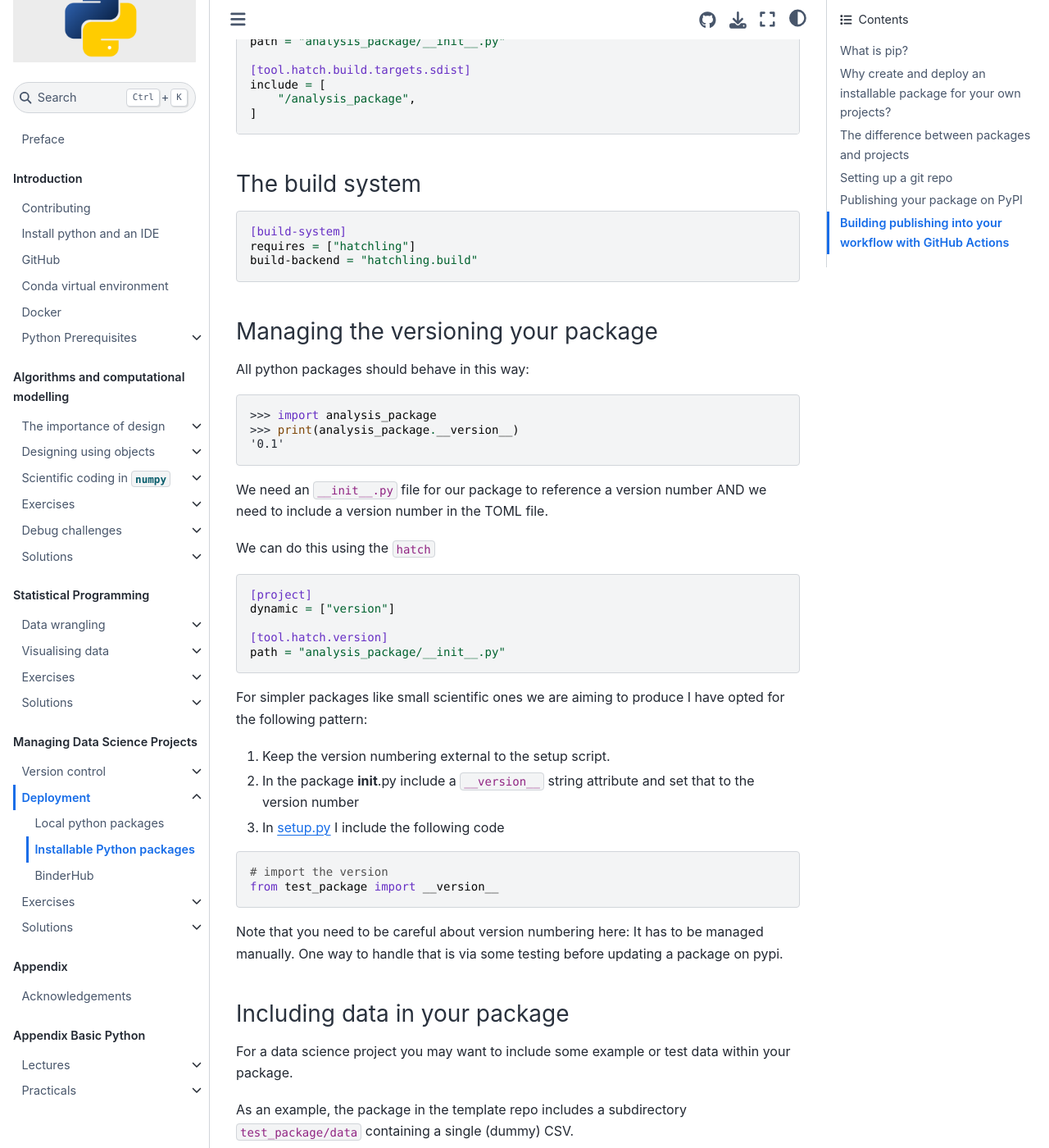
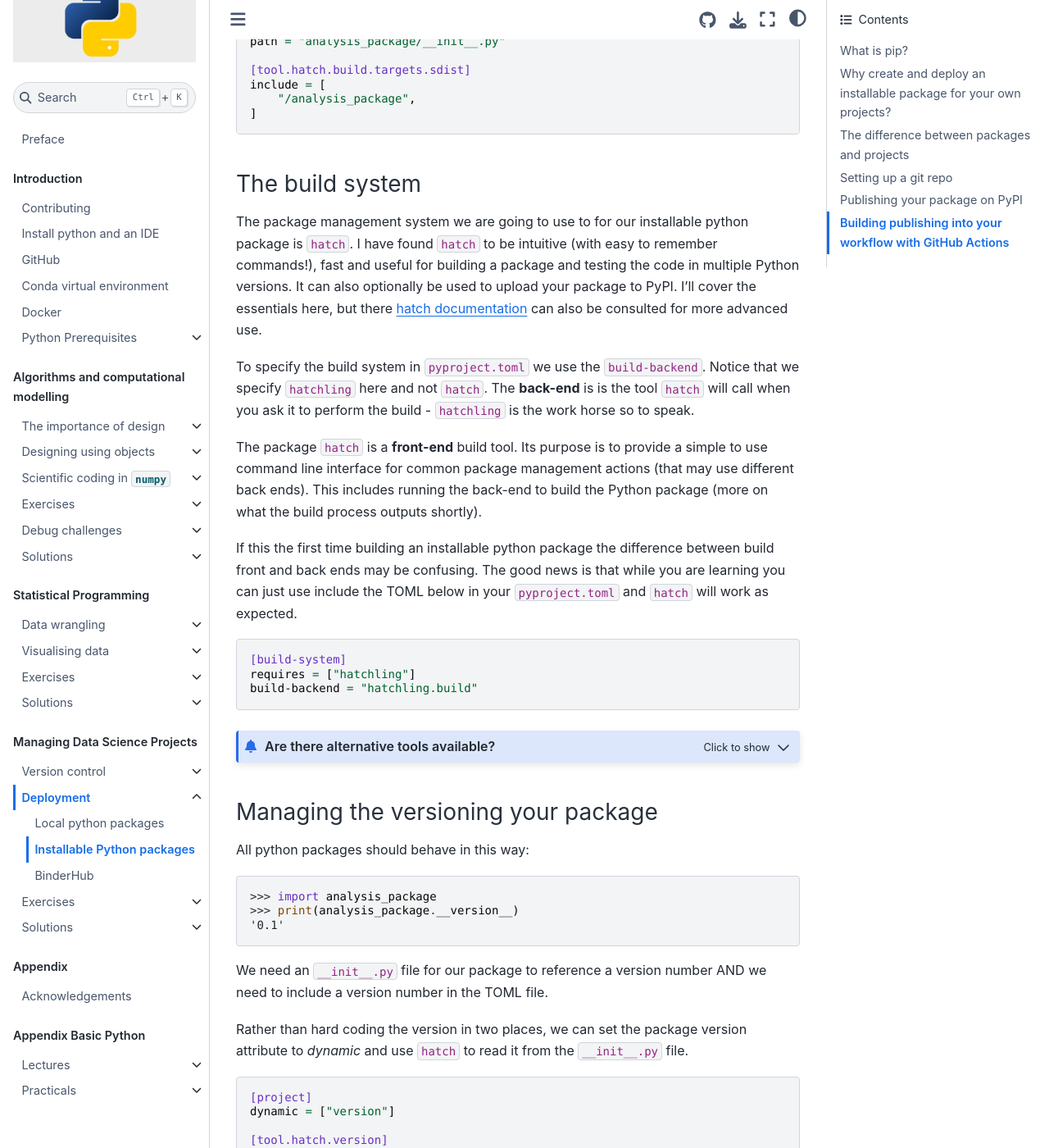
Before and after one commit to health-data-science-OR/coding-for-ml, a Jupyter Book: the page built from content/03_mgt/03_pypi/01_pypi.md, in a window 1280 px wide and 1400 px high, scrolled down 4958 px. Shown: the whole window at 82% size. Built offline with Jupyter Book 1.0.4 settings and Sphinx 7.4.7 and the Sphinx Book theme 1.1.4, drawn with Linux system fonts in a browser that asks for light colours; some of the changed text lies outside the part shown.

Commit message:
feat(packages): added build back-end + versioning

````diff
--- a/content/03_mgt/03_pypi/01_pypi.md
+++ b/content/03_mgt/03_pypi/01_pypi.md
@@ -104,7 +104,7 @@ It is entirely up to you what you include in the development environment, but I
 In prior versions of this book I included material that built an installable python package using `setuptools` + `build` and the script `setup.py` (plus several other files!).  That approach still works and is employed by many major data science packages. However, I have found that a `hatch` + `pyproject.toml` is a cleaner and simpler solution overall.  You can still access my `setuptools` materials in the archived [version 2.0.2 of the book.](https://zenodo.org/records/10016866)
 ```
 
-This is the important file for `pip` and controls the installation of your package.  TOML standards for [Tom's Obvious Minimal Language](https://toml.io/en/). In simple terms `pyproject.toml` is readable way to write down the configuration of of your package. It includes information about how what building the package and all the package "meta-data" e.g. name, version, description. I've included a reusable template in the repo that can be used to edit.  Let's take a look at the full file and break it down.
+This is the important file for `pip` and controls the installation of your package.  TOML standards for [Tom's Obvious Minimal Language](https://toml.io/en/). In simple terms `pyproject.toml` is readable way to write down the configuration of of your package. It includes information about what software is used to build the package and all the package "meta-data" e.g. name, version, description. I've included a reusable template in the repo that can be used to edit.  Let's take a look at the full file and break it down.
 
 ```toml
 [build-system]
@@ -152,12 +152,24 @@ include = [
 
 ### The build system
 
+The package management system we are going to use to for our installable python package is `hatch`. I have found `hatch` to be intuitive (with easy to remember commands!), fast and useful for building a package and testing the code in multiple Python versions. It can also optionally be used to upload your package to PyPI. I'll cover the essentials here, but there [hatch documentation](https://hatch.pypa.io/latest/) can also be consulted for more advanced use.
+
+To specify the build system in `pyproject.toml` we use the `build-backend`.  Notice that we specify `hatchling` here and not `hatch`. The **back-end** is is the tool `hatch` will call when you ask it to perform the build - `hatchling` is the work horse so to speak.
+
+The package `hatch` is a **front-end** build tool. Its purpose is to provide a simple to use command line interface for common package management actions (that may use different back ends). This includes running the back-end to build the Python package (more on what the build process outputs shortly).
+
+If this the first time building an installable python package the difference between build front and back ends may be confusing.  The good news is that while you are learning you can just use include the TOML below in your `pyproject.toml` and `hatch` will work as expected.
+
 ```toml
 [build-system]
 requires = ["hatchling"]
 build-backend = "hatchling.build"
 ```
 
+```{admonition} Are there alternative tools available?
+:class: information, dropdown
+An alternative popular tool for Python package management (that has been recommended to me, but I do not have experience of using) is [Poetry](https://python-poetry.org/). Poetry does a bit more than hatch for example, it also manages and resolves dependencies for a project. But that is the tip of the iceburg. For a very clear overview of the options avilable to you you can read this [excellent blog post by Anna-Lena Popkes](https://alpopkes.com/posts/python/packaging_tools/).
+```
 
 ### Managing the versioning your package
 
@@ -170,7 +182,7 @@ All python packages should behave in this way:
 ```
 We need an `__init__.py` file for our package to reference a version number AND we need to include a version number in the TOML file.
 
-We can do this using the `hatch`
+Rather than hard coding the version in two places, we can set the package version attribute to *dynamic* and use `hatch` to read it from the `__init__.py` file.
 
 ```toml
 [project]
@@ -180,17 +192,14 @@ dynamic = ["version"]
 path = "analysis_package/__init__.py"
 ```
 
-For simpler packages like small scientific ones we are aiming to produce I have opted for the following pattern:
+```{admonition} How do I hard code the version in TOML?
+:class: information, dropdown
+If you did want to hard code the version of your package you just need to replace the `dynamic=['version']` line with `version="0.1.0"` as shown in the snippet below. Note that this should match the version in `__init__.py`. Personally I have found that the dynamic method is preferable - it avoids me forgetting to update it in two places.
 
-1. Keep the version numbering external to the setup script.
-2. In the package __init__.py include a `__version__` string attribute and set that to the version number
-3. In setup.py I include the following code
-
-```python
-# import the version
-from test_package import __version__
+```toml
+[project]
+version = "0.1.0"
 ```
-Note that you need to be careful about version numbering here: It has to be managed manually.  One way to handle that is via some testing before updating a package on pypi.
 
 ### Including data in your package
 
````
